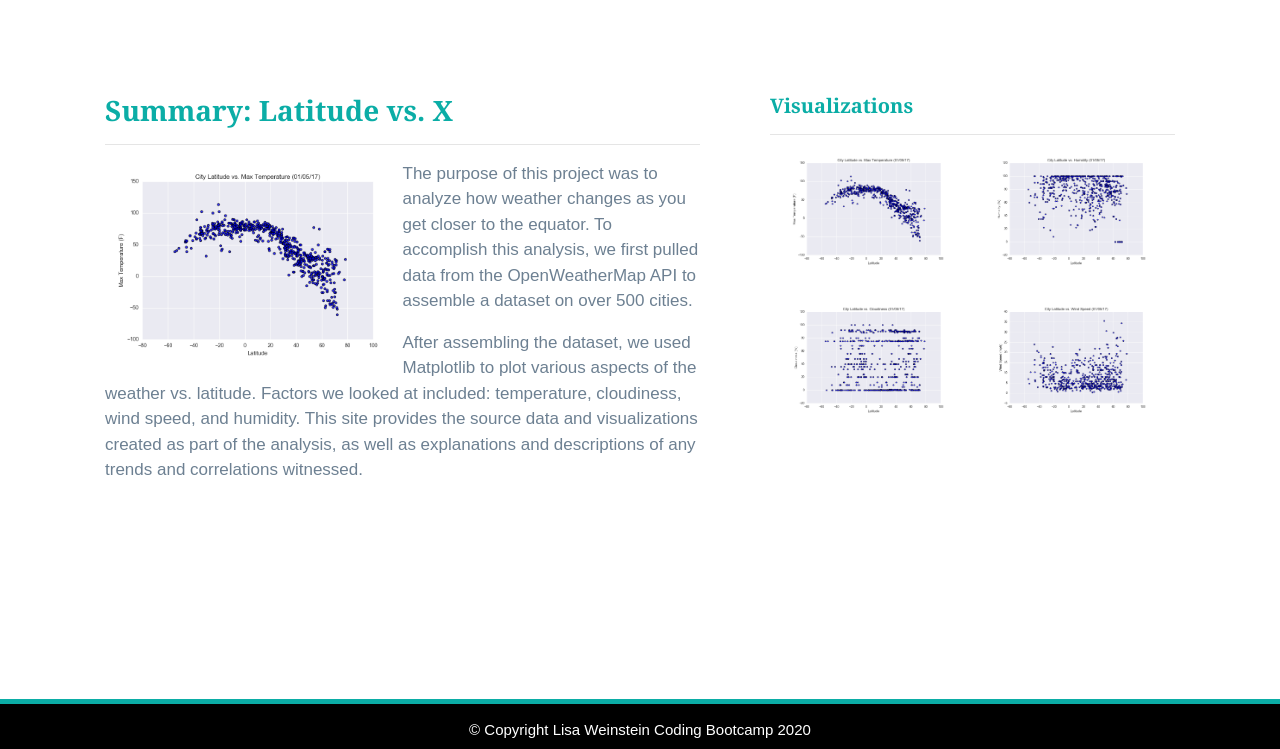
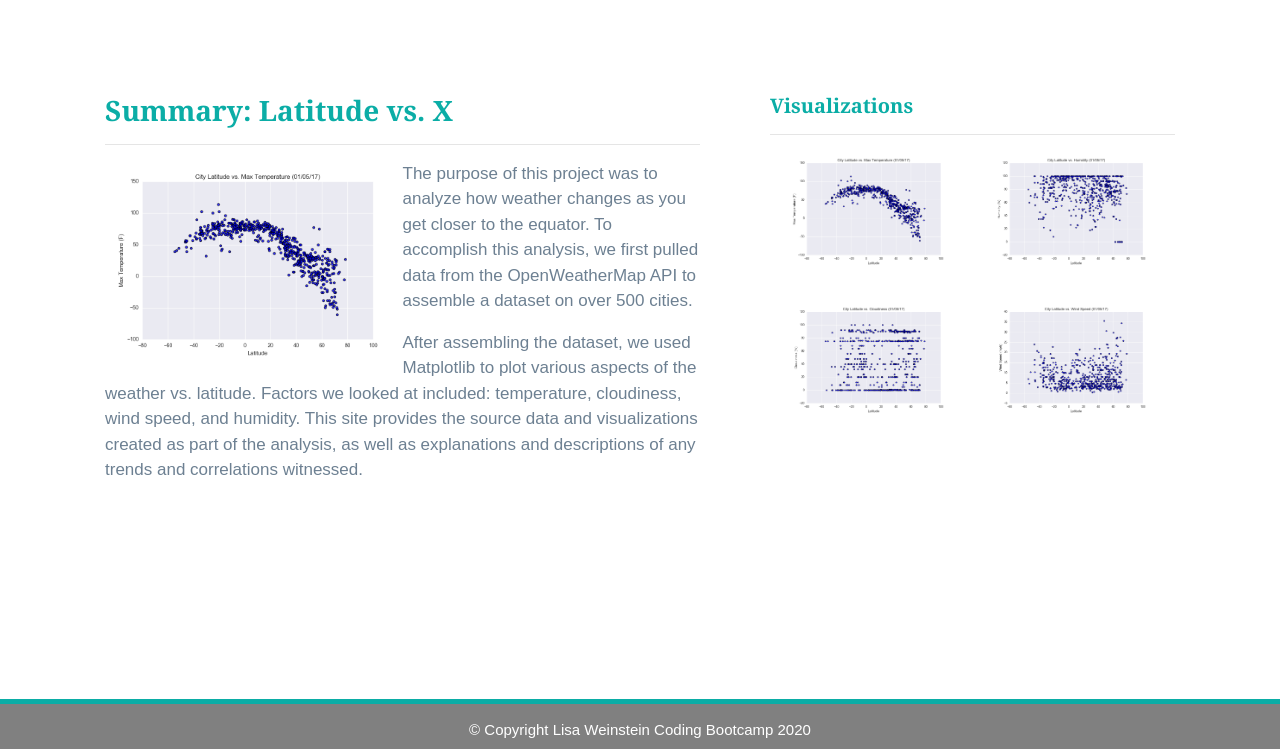
Before and after one commit to lisaweinst/Web-Design-Challenge, a plain HTML site: page index.html in a window 1280 px wide. Shown: the part 51-800 px from the top of the page. Drawn offline with nearby package versions, Linux system fonts and the light colour scheme.

```diff
--- a/style.css
+++ b/style.css
@@ -82,7 +82,7 @@ body{
   }
   /* Footer */
   footer{
-  background-color: #000000;
+  background-color: gray;
   border-top-style: solid;
   border-top-width: 5px;
   border-top-color:#0BADA6;
```
